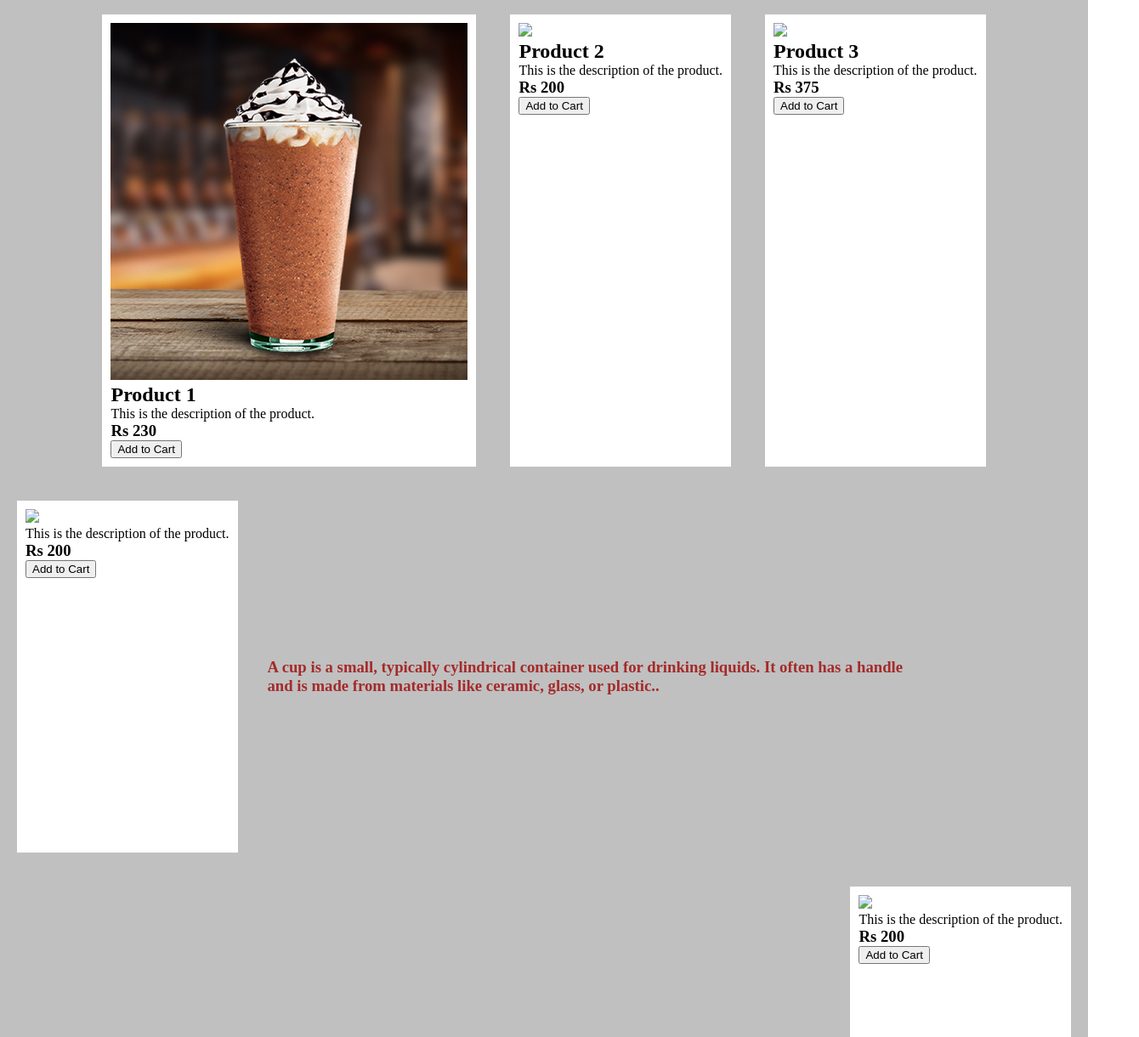
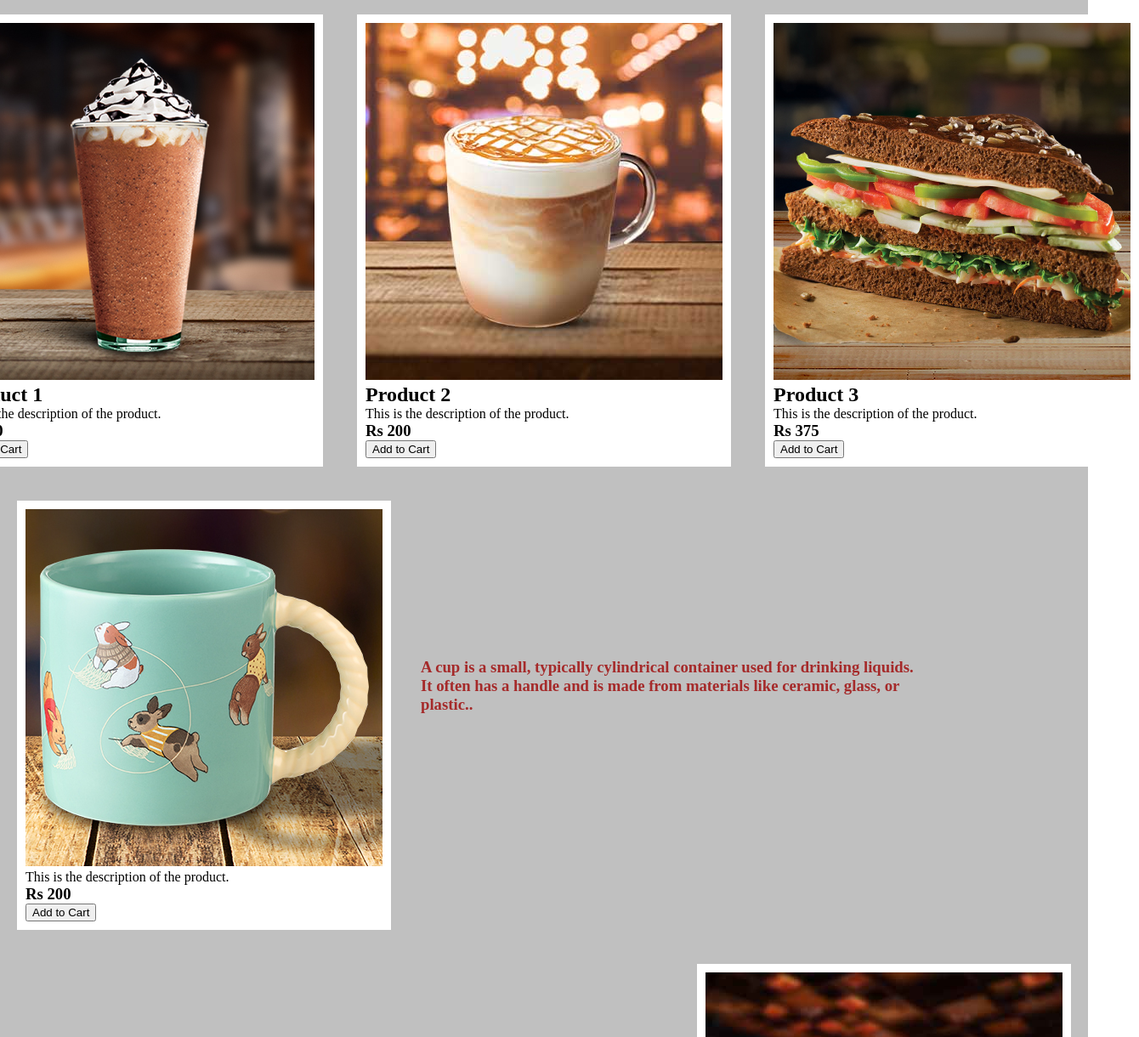
Before and after one commit to Harshavardhini84/SpiceStore, a plain HTML site: page index.html in a window 1280 px wide. Shown: the part 45-1265 px from the top of the page at 85% size, 1340 px wide, since content can reach past the window. Drawn offline with Linux system fonts and the light colour scheme; the site is published under a folder, as on GitHub Pages, so addresses that start at the root find nothing.

Commit message:
removed /

```diff
--- a/index.html
+++ b/index.html
@@ -88,14 +88,14 @@
           <button>Add to Cart</button>
         </div>
         <div class="box">
-          <img src="/assets/images/2.png" />
+          <img src="assets/images/2.png" />
           <h2>Product 2</h2>
           <p>This is the description of the product.</p>
           <h3>Rs 200</h3>
           <button>Add to Cart</button>
         </div>
         <div class="box">
-          <img src="/assets/images/3.png" />
+          <img src="assets/images/3.png" />
           <h2>Product 3</h2>
           <p>This is the description of the product.</p>
           <h3>Rs 375</h3>
@@ -105,7 +105,7 @@
     </div>
         <div class="col1">
         <div class="box">
-        <img src="/assets/images/4.png"/>
+        <img src="assets/images/4.png"/>
         <p>This is the description of the product.</p>
         <h3>Rs 200</h3>
         <button>Add to Cart</button>
@@ -122,7 +122,7 @@
             <h3>Indian Estates Blend is a rich, aromatic coffee crafted from beans grown in India's diverse coffee regions. It offers a balanced flavor profile with mild acidity, earthy undertones, and a smooth finish.</h3>
             </div>
         <div class="box">
-    <img src="/assets/images/5.png"/>
+    <img src="assets/images/5.png"/>
     <p>This is the description of the product.</p>
     <h3>Rs 200</h3>
     <button>Add to Cart</button>
```
